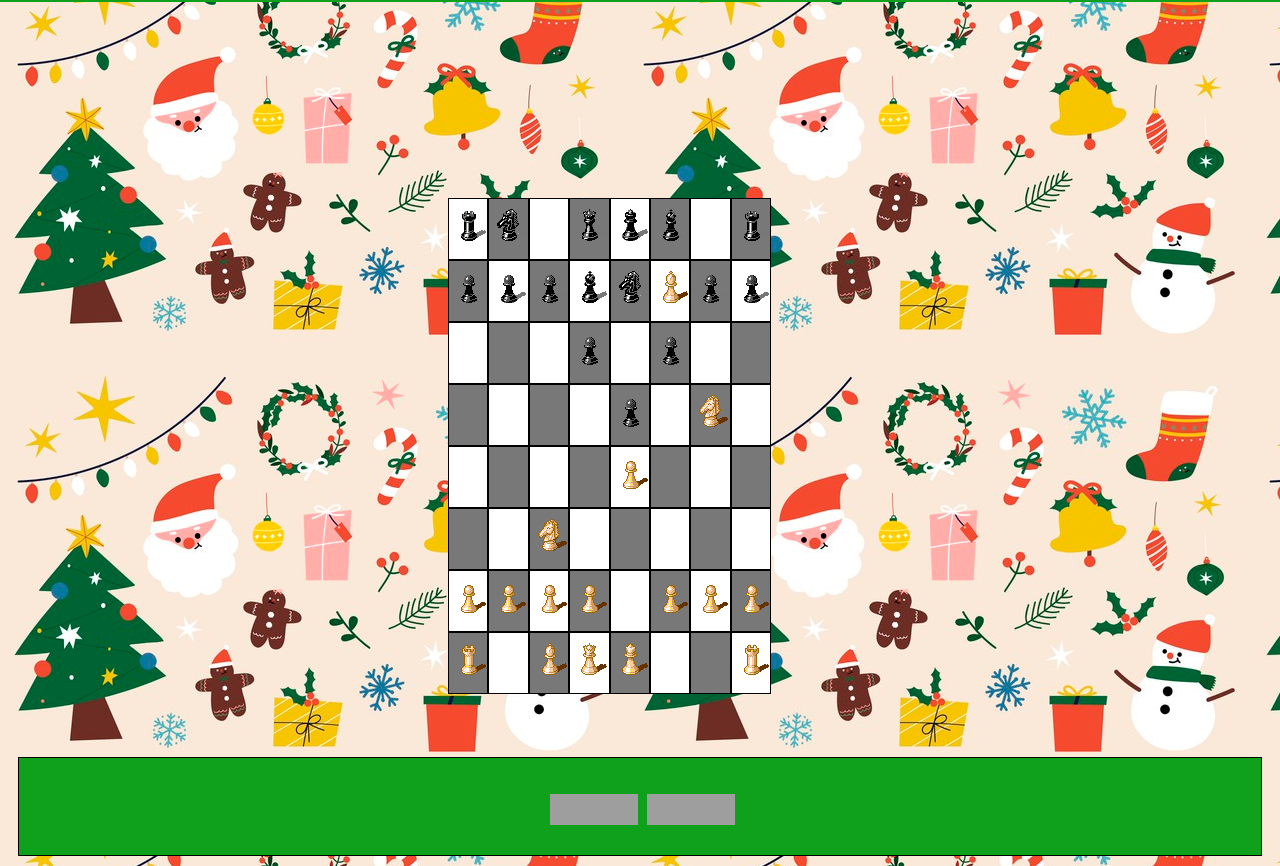
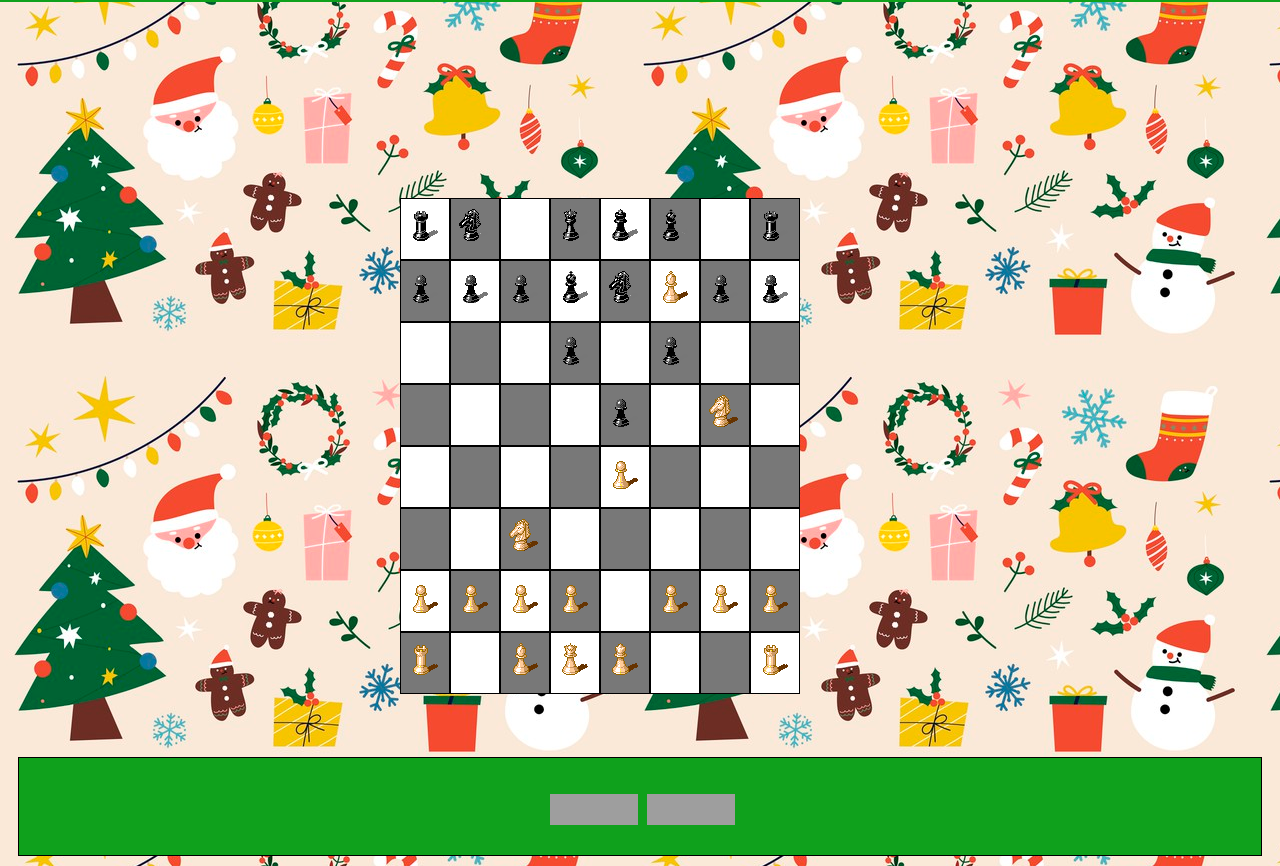
Before and after one commit to TrentKlinge/bc_prog109_artifact2_klinge, a plain HTML site: page index.html in a window 1280 px wide. Shown: the part 55-921 px from the top of the page. Drawn offline with Linux system fonts and the light colour scheme; grey boxes are pictures that could not be loaded; a web font is replaced by a local one.

Commit message:
Update style.css

```diff
--- a/style.css
+++ b/style.css
@@ -18,7 +18,7 @@
    clear: both;}
 
 #container {
-   width: 480px;
+   width: 600px;
    margin-top:20%;
    margin-left:auto;
    margin-right:auto;
```
